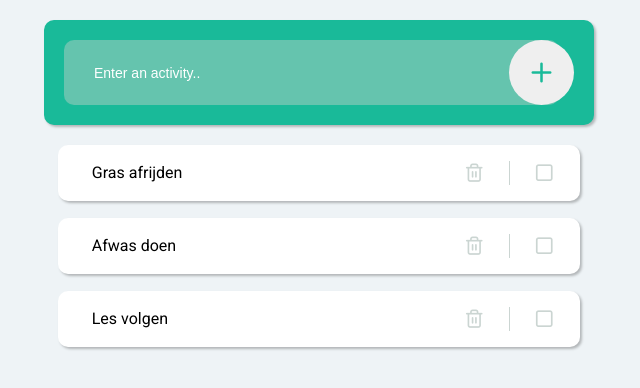
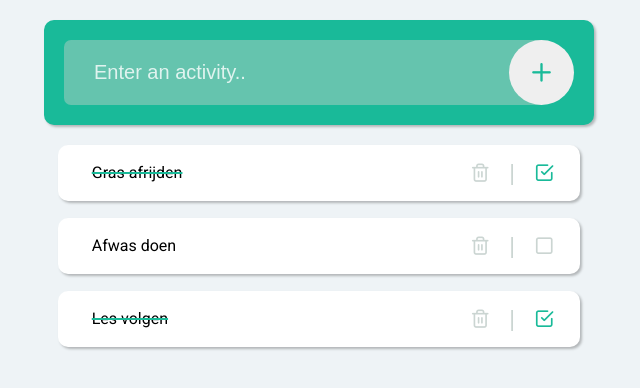
Before and after one commit to spiessenst/todoapp, a plain HTML site: page index.html in a window 1280 px wide. Shown: the whole page, without its empty margins (321-961 px from the left). Drawn offline with Linux system fonts and the light colour scheme; files whose address does not match are found by name.

Commit message:
add check

```diff
--- a/css/base/_extends.scss
+++ b/css/base/_extends.scss
@@ -1,3 +1,5 @@
+@use "./variables" as *;
+
 %responsive {
   display: block;
   width: 100%;
@@ -7,18 +9,18 @@
 %placeholdertextcolor {
   ::placeholder {
     /* Chrome, Firefox, Opera, Safari 10.1+ */
-    color: white;
+    color: rgba($white, 0.8);
     opacity: 1; /* Firefox */
   }
 
   :-ms-input-placeholder {
     /* Internet Explorer 10-11 */
-    color: white;
+    color: rgba($white, 0.8);
   }
 
   ::-ms-input-placeholder {
     /* Microsoft Edge */
-    color: white;
+    color: rgba($white, 0.8);
   }
 }
 
--- a/css/base/_fonts.scss
+++ b/css/base/_fonts.scss
@@ -1 +1,9 @@
+@use "./variables" as *;
 @import url("https://fonts.googleapis.com/css2?family=Roboto&display=swap");
+
+@mixin font($fs: 20px, $lh: 20px, $c: $white) {
+  font-family: "Roboto";
+  font-size: $fs;
+  line-height: $lh;
+  color: $c;
+}
--- a/css/base/_variables.scss
+++ b/css/base/_variables.scss
@@ -4,3 +4,4 @@ $green: #19ba99;
 $light-green: #65c4ae;
 $grey: #cbd5d2;
 $bodybg: #eef3f6;
+$red: #f17477;
--- a/css/style.scss
+++ b/css/style.scss
@@ -1,6 +1,6 @@
 @use "./base/reset";
 @use "./base/extends";
-@use "./base/fonts";
+@use "./base/fonts" as *;
 @use "./base/mixins" as *;
 @use "./base/variables" as *;
 @use "./icons/icons";
@@ -29,18 +29,15 @@ main {
 
   &__input {
     border: none;
-    border-radius: 10px;
+    border-radius: 7px 0px 0px 7px;
     height: 65px;
-    width: 97%;
+    width: calc(100% - 32.5px);
     padding-left: 30px;
     padding-right: 60px;
     background-color: $light-green;
     color: white;
-    font-size: 14px;
-
-    &:focus {
-      outline: none;
-    }
+    font-size: 20px;
+    outline: none;
   }
   &__submit {
     position: absolute;
@@ -50,12 +47,19 @@ main {
     width: 65px;
     border: none;
     right: 20px;
+    top: 20px;
     cursor: pointer;
-    &::before {
+    &:before {
       font-family: icons;
       content: "\e000";
-      font-size: 30px;
+      font-size: 28px;
       color: $green;
+    }
+  }
+
+  &--error {
+    .form__input {
+      background-color: $red;
     }
   }
 }
@@ -79,21 +83,46 @@ main {
     align-self: center;
     display: flex;
 
+    &--checked {
+      text-decoration: line-through;
+      text-decoration-color: $green;
+      text-decoration-thickness: 2px;
+
+      .list__item__button--check {
+        &:before {
+          content: "\e003";
+          color: $green;
+        }
+      }
+    }
+
     &__text {
       padding-left: 14px;
     }
     &__button {
-      position: absolute;
       border: none;
       background-color: white;
       align-self: center;
+      cursor: pointer;
+      position: absolute;
 
-      cursor: pointer;
       &--remove {
-        border-right: $grey solid 1.5px;
-        padding-right: 25px;
+        padding-right: 20px;
         right: 70px;
+        &:hover {
+          &:before {
+            color: $red;
+          }
+        }
         &:after {
+          position: absolute;
+          content: "|";
+          font-size: 22px;
+          color: $grey;
+          left: 45px;
+          top: -1px;
+        }
+        &:before {
           font-family: icons;
           font-size: 20px;
           content: "\e001";
@@ -102,7 +131,8 @@ main {
       }
       &--check {
         right: 20px;
-        &:after {
+
+        &:before {
           font-family: icons;
           font-size: 20px;
           content: "\e002";
--- a/index.html
+++ b/index.html
@@ -10,13 +10,15 @@
   </head>
   <body>
     <main>
-      <form action="" class="form form--error">
+      <form action="" class="form">
         <input
           type="text"
           name=""
           id=""
           class="form__input"
           placeholder="Enter an activity.."
+          spellcheck="false"
+          _lpchecked="1"
         />
         <button class="form__submit"></button>
       </form>
@@ -28,7 +30,7 @@
           ></button>
           <button class="list__item__button list__item__button--check"></button>
         </li>
-        <li class="list__item list__item--checked">
+        <li class="list__item list__item">
           <span class="list__item__text">Afwas doen</span>
           <button
             class="list__item__button list__item__button--remove"
```
Also changed, not shown: css/style.css, 1 other file.
